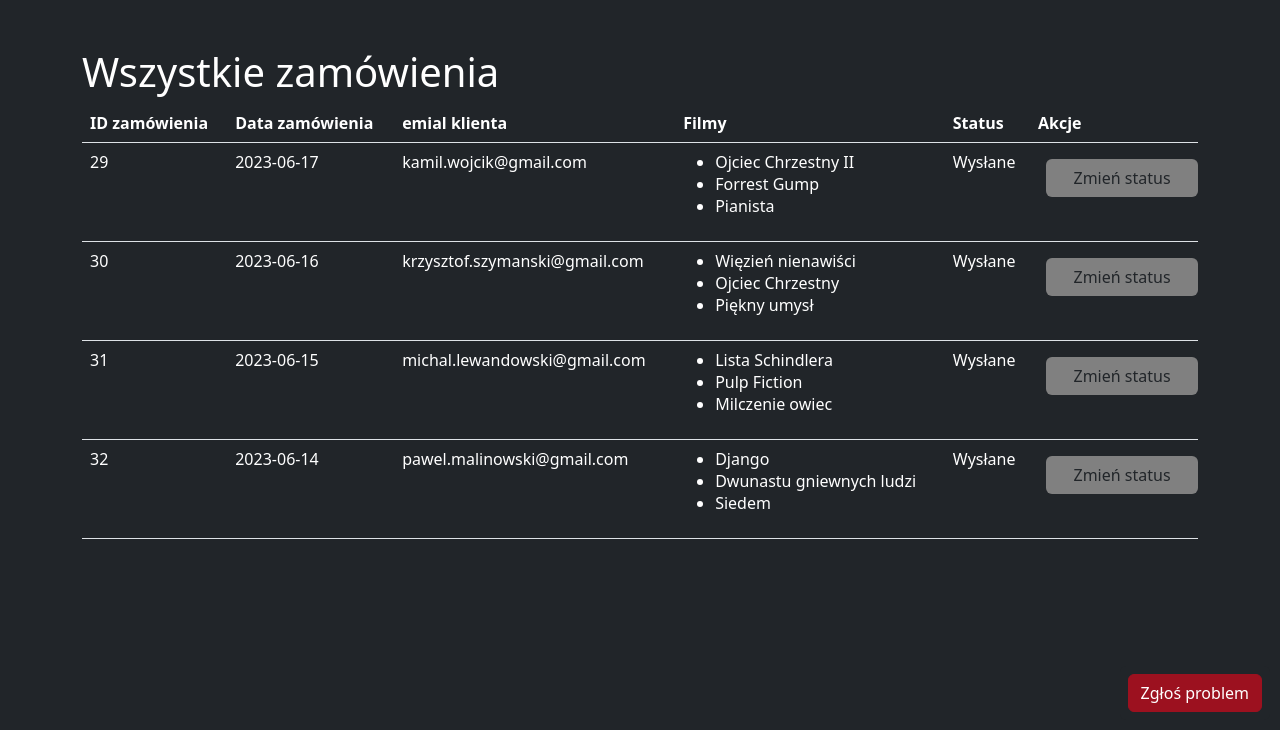
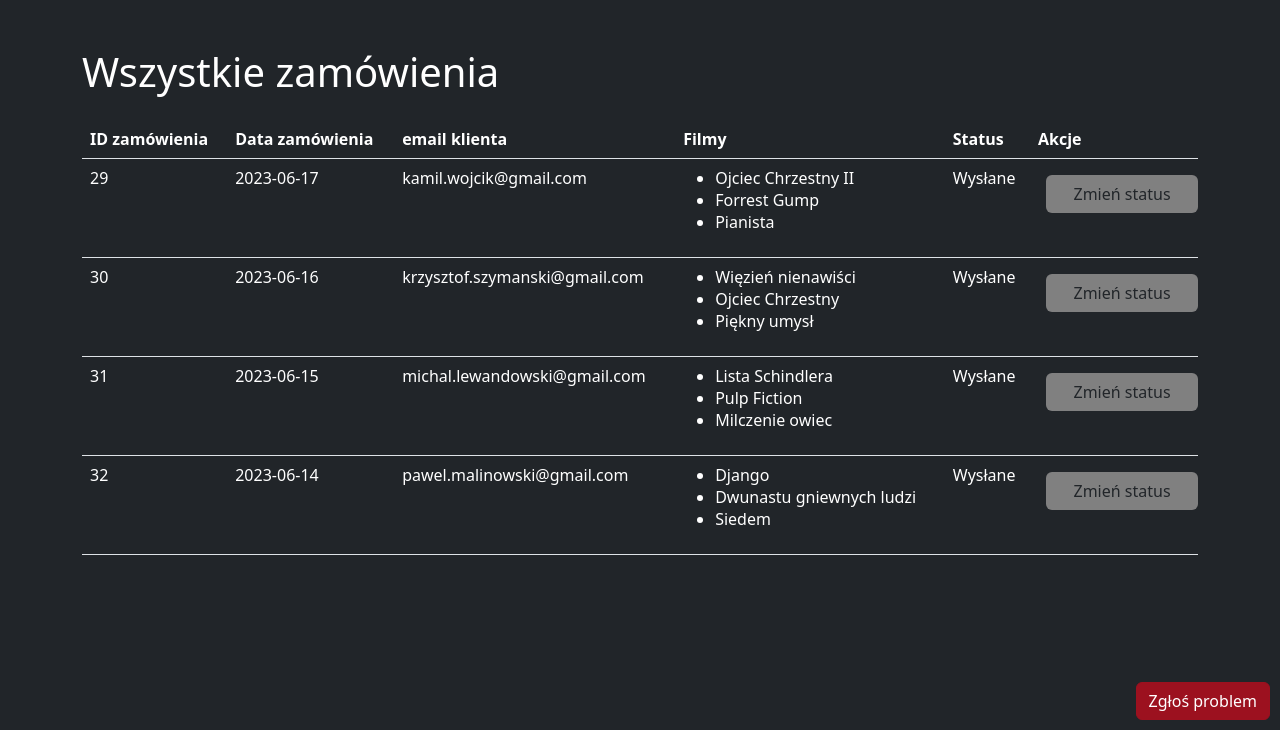
Before and after one commit to KarolWojnar/Projekt_AI1, a Laravel app: page /loansAdmin in a window 1280 px wide. Shown: the part 70-800 px from the top of the page. Run offline with Laravel 10, Linux system fonts and the light colour scheme; a user stored in the database is signed in; data comes from the database, SQL or seed files in the repository; settings files or empty folders that the repository lacks are supplied.

Commit message:
spuuport form and loans form fixed

```diff
--- a/resources/views/layouts/support.blade.php
+++ b/resources/views/layouts/support.blade.php
@@ -1,8 +1,8 @@
 <div id="formHide" style="display: block;" class="bg-dark rounded">
     <div class="text-white">
-        <a href="" class="btn btn-danger2 btn-block m-2" id="reportBtn" onclick="toggleSupportPanel(event)">Zgłoś problem</a>
+        <a href="" class="btn btn-danger2 btn-block" id="reportBtn" onclick="toggleSupportPanel(event)">Zgłoś problem</a>
     </div>
-    <li id="edit-panel" class="card list-group-item text-white edit-panel mx-auto  rounded border border-3 border-danger" style="display: none; width: 25rem">
+    <li id="edit-panel" class="card list-group-item text-white edit-panel mx-auto  rounded border border-3 border-danger" style="display: none;">
         <form id="supportForm" action="{{ route('addProblem') }}" method="POST">
             @csrf
             <div class="form-group m-2">
--- a/resources/views/loans/all.blade.php
+++ b/resources/views/loans/all.blade.php
@@ -1,19 +1,19 @@
-<!-- Widok: resources/views/loans/index.blade.php -->
-
 @include('layouts.css')
 @include('layouts.header')
 
 <div class="container text-white">
-    <h1>Wszystkie zamówienia</h1>
+    <h1 class="mb-4">Wszystkie zamówienia</h1>
 
+    <div id="orderList" class="collapse show">
+        <div class="table-responsive">
             <table class="table text-white">
                 <thead>
                     <tr>
                         <th>ID zamówienia</th>
-                <th>Data zamówienia</th>
-                <th>emial klienta</th>
-                <th>Filmy</th>
-                <th>Status</th>
+                        <th class="d-none d-lg-table-cell">Data zamówienia</th>
+                        <th class="d-none d-lg-table-cell">email klienta</th>
+                        <th class="d-none d-lg-table-cell">Filmy</th>
+                        <th class="d-none d-lg-table-cell">Status</th>
                         <th>Akcje</th>
                     </tr>
                 </thead>
@@ -21,27 +21,29 @@
                     @foreach ($loans as $loan)
                         <tr>
                             <td>{{ $loan->id }}</td>
-                    <td>{{ $loan->start_loan }}</td>
-                    <td>{{ $loan->user->email }}</td>
-                    <td>
+                            <td class="d-none d-lg-table-cell">{{ $loan->start_loan }}</td>
+                            <td class="d-none d-lg-table-cell">{{ $loan->user->email }}</td>
+                            <td class="d-none d-lg-table-cell">
                                 <ul>
                                     @foreach ($loan->movies as $movie)
                                         <li>{{ $movie->title }}</li>
                                     @endforeach
                                 </ul>
                             </td>
-                    <td>{{ $loan->status }}</td>
+                            <td class="d-none d-lg-table-cell">{{ $loan->status }}</td>
                             <td>
                                 <button class="btn custom-btn m-2 w-100" onclick="showForm({{ $loan->id }})">Zmień status</button>
                                 <form id="form-{{ $loan->id }}" class="m-2" style="display: none;" action="{{ route('loans.update', $loan->id) }}" method="post">
                                     @csrf
                                     @method('put')
+                                    <div class="form-group">
                                         <select name="status" class="form-control">
                                             <option value="Nieopłacone" {{ $loan->status == 'Nieopłacone' ? 'selected' : '' }}>Nieopłacone</option>
                                             <option value="Opłacone" {{ $loan->status == 'Opłacone' ? 'selected' : '' }}>Opłacone</option>
                                             <option value="Wysłane" {{ $loan->status == 'Wysłane' ? 'selected' : '' }}>Wysłane</option>
                                             <option value="Zwrócone" {{ $loan->status == 'Zwrócone' ? 'selected' : '' }}>Zwrócone</option>
                                         </select>
+                                    </div>
                                     <button type="submit" class="btn btn-danger mt-2">Zapisz</button>
                                 </form>
                             </td>
@@ -49,6 +51,8 @@
                     @endforeach
                 </tbody>
             </table>
+        </div>
+    </div>
 </div>
 
 <script>
```
Lines whose indentation alone changed are shown as unchanged.
